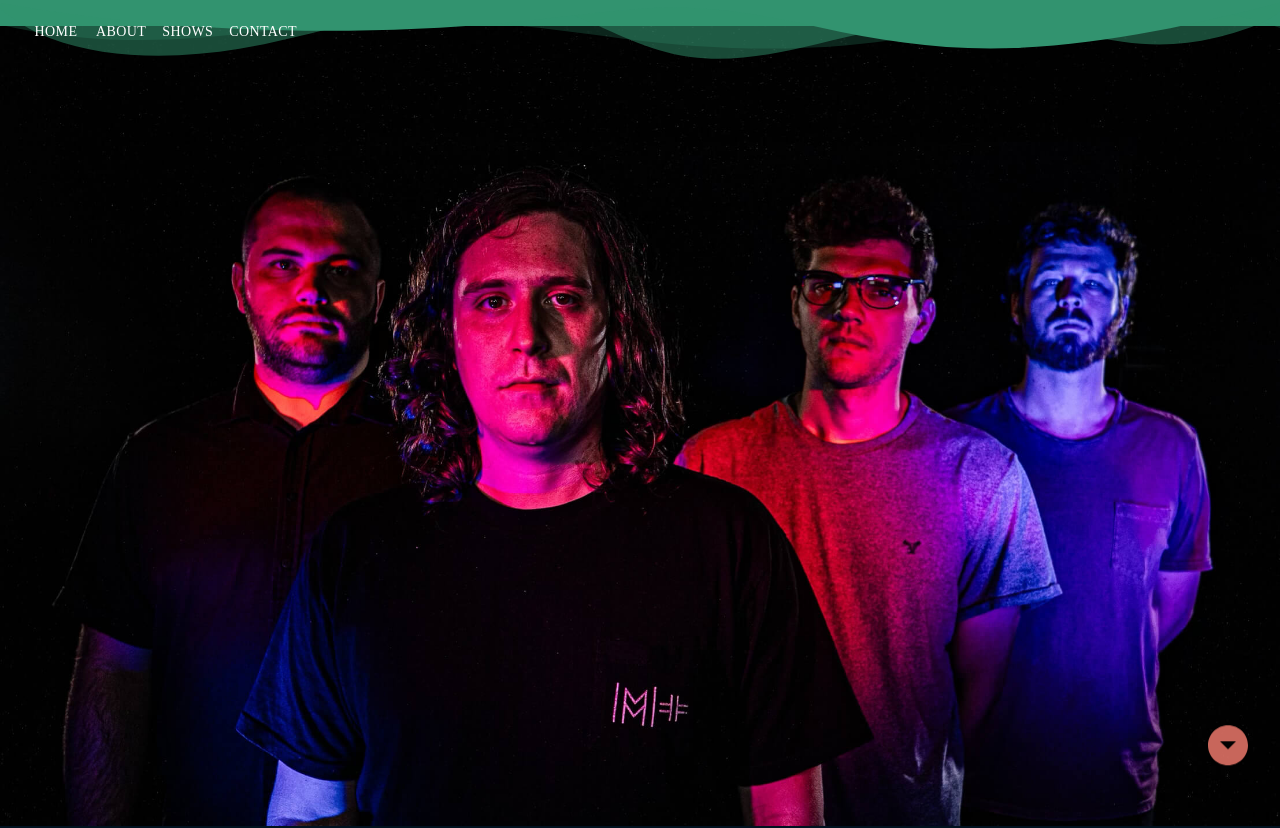
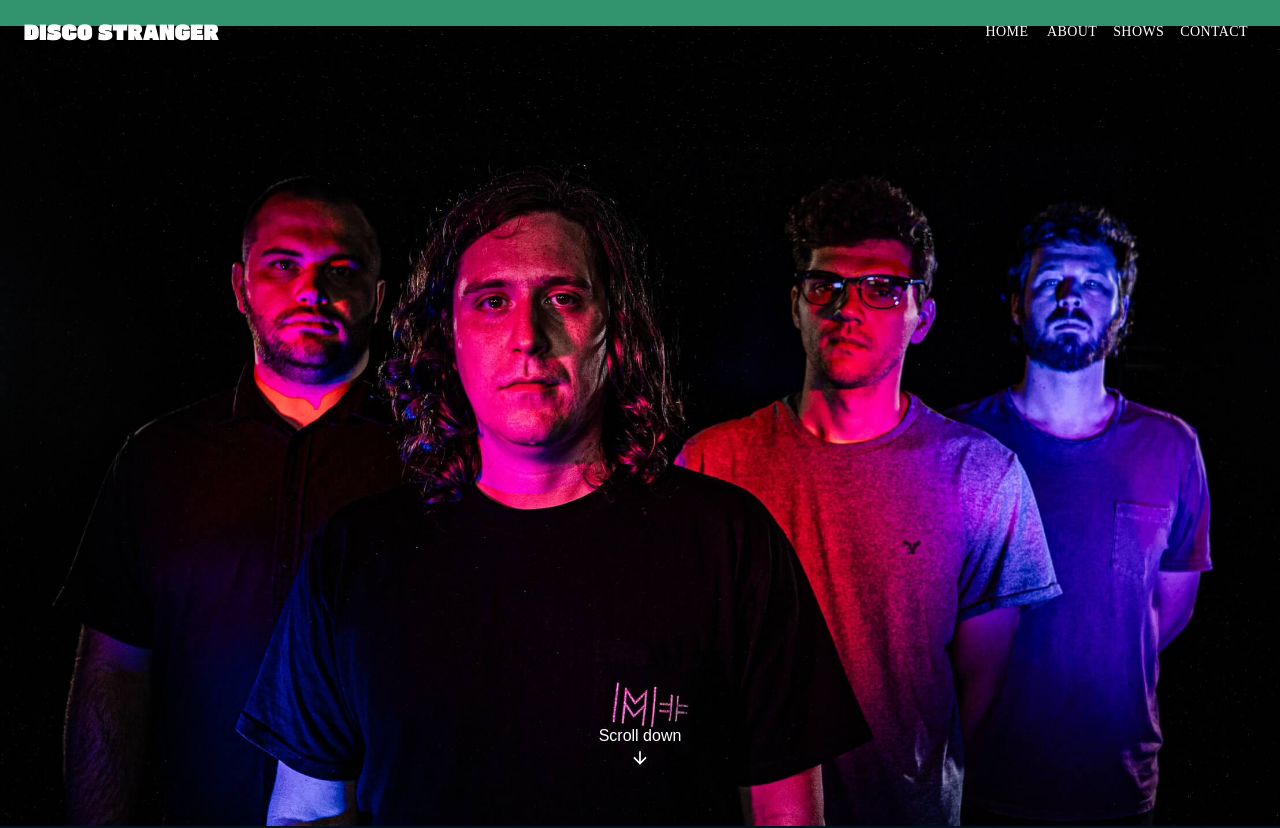
Before and after one commit to ajSeadler/band-website, a React (Vite) app: page /about in a window 1280 px wide. Shown: the top 828 px of the page. Built offline with nearby package versions, Linux system fonts and the light colour scheme; a small style sheet from the web is missing; a web font is replaced by a local one.

Commit message:
update styling (navbar)

```diff
--- a/package.json
+++ b/package.json
@@ -26,6 +26,7 @@
     "bootstrap": "^5.3.2",
     "dotenv": "^16.4.1",
     "emailjs": "^3.4.0",
+    "framer-motion": "^11.2.4",
     "nodemailer": "^6.9.8",
     "react": "^18.2.0",
     "react-bootstrap": "^2.9.1",
--- a/src/components/AboutUs.jsx
+++ b/src/components/AboutUs.jsx
@@ -1,57 +1,34 @@
-import React, { useRef, useEffect } from "react";
-import ScrollDownArrow from "./ScrollDownArrow";;
+import React, { useState, useEffect } from "react";
+import { motion } from "framer-motion";
 import ImageGallery from "./ImageGallery";
+import ArrowDownwardIcon from "@mui/icons-material/ArrowDownward";
 import "bootstrap/dist/css/bootstrap.min.css";
 
 const AboutUs = () => {
-  const aboutUsRef = useRef(null);
+  const [showScrollDownText, setShowScrollDownText] = useState(true);
 
-  const scrollToAboutUs = () => {
-    if (aboutUsRef.current) {
-      aboutUsRef.current.scrollIntoView({
-        behavior: "smooth",
-        block: "start",
-      });
-    }
+  useEffect(() => {
+    const handleScroll = () => {
+      const scrollPosition = window.pageYOffset || document.documentElement.scrollTop;
+      setShowScrollDownText(scrollPosition === 0);
     };
+
+    window.addEventListener("scroll", handleScroll);
+    return () => {
+      window.removeEventListener("scroll", handleScroll);
+    };
+  }, []);
+
   return (
+    <>
     <div className="about-pg">
-
-      <div className="bio text-white p-3 p-md-5" style={{ backgroundImage: 'url("/pics/compressed/bluePink.jpg")', backgroundSize: 'cover', backgroundPosition: 'top', backgroundRepeat: 'no-repeat', height:'100vh' }}>
-      <ScrollDownArrow onClick={scrollToAboutUs} />
+      <div className={`bio text-white p-3 p-md-5`}>
       </div>
 
-      {/* SVG Wave Divider */}
-      {/* <div className="custom-shape-divider-bottom-1706069005">
-        <svg
-          data-name="Layer 1"
-          xmlns="http://www.w3.org/2000/svg"
-          viewBox="0 0 1200 120"
-          preserveAspectRatio="none"
-        >
-          <path
-            d="M0,0V46.29c47.79,22.2,103.59,32.17,158,28,70.36-5.37,136.33-33.31,206.8-37.5C438.64,32.43,512.34,53.67,583,72.05c69.27,18,138.3,24.88,209.4,13.08,36.15-6,69.85-17.84,104.45-29.34C989.49,25,1113-14.29,1200,52.47V0Z"
-            opacity=".25"
-            className="shape-fill"
-          ></path>
-          <path
-            d="M0,0V15.81C13,36.92,27.64,56.86,47.69,72.05,99.41,111.27,165,111,224.58,91.58c31.15-10.15,60.09-26.07,89.67-39.8,40.92-19,84.73-46,130.83-49.67,36.26-2.85,70.9,9.42,98.6,31.56,31.77,25.39,62.32,62,103.63,73,40.44,10.79,81.35-6.69,119.13-24.28s75.16-39,116.92-43.05c59.73-5.85,113.28,22.88,168.9,38.84,30.2,8.66,59,6.17,87.09-7.5,22.43-10.89,48-26.93,60.65-49.24V0Z"
-            opacity=".5"
-            className="shape-fill"
-          ></path>
-          <path
-            d="M0,0V5.63C149.93,59,314.09,71.32,475.83,42.57c43-7.64,84.23-20.12,127.61-26.46,59-8.63,112.48,12.24,165.56,35.4C827.93,77.22,886,95.24,951.2,90c86.53-7,172.46-45.71,248.8-84.81V0Z"
-            className="shape-fill"
-          ></path>
-        </svg>
-      </div> */}
-      {/* Images Section */}
-      <div ></div>
-      <div className="row" style={{color:'#fff', margin:'5%', marginTop:'15%'}}>
-            <div className="col-12">
-
-            </div>
-            <div className="col-md-10 mx-auto" style={{fontFamily:'Oswald'}} >
+      <div className="row" style={{ color: '#fff', margin: '5%', }}>
+        <div className="col-12"></div>
+        <div className="col-md-10 mx-auto" style={{ fontFamily: 'Oswald' }}>
+          <h1 className="psychedelic-title"></h1>
           <p className="mb-4">
             Disco Stranger originally started out as a cover band under the
             name "Steve French and Company" until they heard one too many
@@ -90,6 +67,35 @@ const AboutUs = () => {
       </div>
       <ImageGallery />
     </div>
+    {showScrollDownText && (
+      <motion.div
+        initial={{ opacity: 0, y: 20 }}
+        animate={{ opacity: 1, y: 0 }}
+        transition={{ duration: 0.5, delay: 2.5, type: "spring", stiffness: 200, damping: 10 }}
+        className="scroll-down-container"
+        style={{
+          position: "fixed",
+          zIndex: 3,
+          bottom: "20px",
+          left: "50px",
+          right:'50px',
+          transform: "translateX(-50%)",
+          color: "#fff",
+          fontSize: "16px",
+          fontWeight: 100,
+          padding: "10px 20px",
+          margin:'0px',
+          borderRadius: "5px",
+          display: "flex",
+          flexDirection: "column",
+          alignItems: "center",
+        }}
+      >
+        <div style={{ marginTop: "10px" }}>Scroll down</div>
+        <ArrowDownwardIcon fontSize="small" />
+      </motion.div>
+    )}
+    </>
   );
 };
 
--- a/src/components/Contact.jsx
+++ b/src/components/Contact.jsx
@@ -27,8 +27,8 @@ const SocialIcons = styled.div`
 
 const Contact = () => {
   return (
-    <div className='cont-pg' style={{ display: 'flex', flexDirection: 'column',background: '#001220', minHeight: '85.1vh' }}>
-      <Container maxWidth="md">
+    <div className='cont-pg' style={{ display: 'flex', flexDirection: 'column',background: '#001220', minHeight: '85.1vh', marginTop:'-20%' }}>
+      <Container maxWidth="md" style={{marginTop:'20%'}}>
         <Paper elevation={3} style={{ padding: '30px', marginTop: '15%', borderRadius: '15px' }}>
           <Typography variant="h5" gutterBottom style={{fontFamily: 'Gasoek One'}}>
             CONTACT
--- a/src/components/Home.jsx
+++ b/src/components/Home.jsx
@@ -1,5 +1,7 @@
 // HomePage.jsx
-import React, { useState } from "react";
+import React, { useState, useEffect } from "react";
+import ArrowDownwardIcon from "@mui/icons-material/ArrowDownward";
+import { motion } from "framer-motion";
 import {
   Paper,
   Button,
@@ -86,6 +88,19 @@ const Home = () => {
   const [mousePos, setMousePos] = useState({ x: 0, y: 0 });
   const [modalOpen, setModalOpen] = useState(false);
   const [selectedImage, setSelectedImage] = useState(null);
+  const [showScrollDownText, setShowScrollDownText] = useState(true);
+
+  useEffect(() => {
+    const handleScroll = () => {
+      const scrollPosition = window.pageYOffset || document.documentElement.scrollTop;
+      setShowScrollDownText(scrollPosition === 0);
+    };
+
+    window.addEventListener("scroll", handleScroll);
+    return () => {
+      window.removeEventListener("scroll", handleScroll);
+    };
+  }, []);
 
   const images = [
     "/pics/compressed/Nat.jpg",
@@ -128,6 +143,7 @@ const Home = () => {
   };
 
   return (
+    <>
     <div className="home-pg">
       {/* Hero Section */}
       <HeroSection
@@ -174,8 +190,6 @@ const Home = () => {
           marginTop: "0px",
           background: `url(/2.svg)`,
           backgroundSize: "cover",
-          borderRadius: 0,
-          boxShadow: "0px 0px 0px 0px rgba(0,0,0,0)",
           border: "none",
         }}
       >
@@ -188,6 +202,35 @@ const Home = () => {
         <ContactUs />
       </Paper>
     </div>
+    {showScrollDownText && (
+      <motion.div
+        initial={{ opacity: 0, y: 20 }}
+        animate={{ opacity: 1, y: 0 }}
+        transition={{ duration: 0.5, delay: 2.5, type: "spring", stiffness: 200, damping: 10 }}
+        className="scroll-down-container"
+        style={{
+          position: "fixed",
+          zIndex: 3,
+          bottom: "20px",
+          left: "50px",
+          right:'50px',
+          transform: "translateX(-50%)",
+          color: "#fff",
+          fontSize: "16px",
+          fontWeight: 100,
+          padding: "10px 20px",
+          margin:'0px',
+          borderRadius: "5px",
+          display: "flex",
+          flexDirection: "column",
+          alignItems: "center",
+        }}
+      >
+        <div style={{ marginTop: "10px", fontFamily:'Bebas Neue' }}>Scroll down</div>
+        <ArrowDownwardIcon fontSize="small" />
+      </motion.div>
+    )}
+    </>
   );
 };
 
--- a/src/components/Media.jsx
+++ b/src/components/Media.jsx
@@ -9,7 +9,7 @@ const Video = ({ src, title }) => {
   };
 
   return (
-    <Card className="video-card" sx={{ boxShadow: "none", border: "none" }}>
+    <Card className="video-card" sx={{ boxShadow: 0, border: 0 }}>
       {isLoading && (
         <div style={{ position: "relative", width: "100%", height: "200px" }}>
           <CircularProgress
--- a/src/components/NavBar.jsx
+++ b/src/components/NavBar.jsx
@@ -1,4 +1,4 @@
-import React from "react";
+import React, { useState, useEffect } from "react";
 import {
   AppBar,
   Toolbar,
@@ -10,17 +10,18 @@ import {
   ListItem,
   ListItemText,
   useMediaQuery,
+  Box
 } from "@mui/material";
 import MenuIcon from "@mui/icons-material/Menu";
 import { Link } from "react-router-dom";
 
 const NavBar = () => {
   const isMobile = useMediaQuery("(max-width:600px)");
-  const [drawerOpen, setDrawerOpen] = React.useState(false);
+  const [drawerOpen, setDrawerOpen] = useState(false);
+  const [showNavBar, setShowNavBar] = useState(true);
 
   const toggleDrawer = (open) => (event) => {
     if (
-      // cool i guess, not like anyone would be able to use it though (shift & tab for mobile drawer)
       event.type === "keydown" &&
       (event.key === "Tab" || event.key === "Shift")
     ) {
@@ -38,17 +39,6 @@ const NavBar = () => {
         color: "#fff"
       }}
     >
-      <Typography
-        variant="h6"
-        style={{
-          textAlign: "center",
-          margin: "10px",
-          color: "#FFF",
-          fontFamily: "Oswald",
-        }}
-      >
-        DISCO STRANGER
-      </Typography>
       <ListItem button component={Link} to="/">
         <ListItemText primary="Home" />
       </ListItem>
@@ -64,21 +54,49 @@ const NavBar = () => {
     </List>
   );
 
-  //
+  useEffect(() => {
+    let lastScrollY = window.scrollY;
+
+    const handleScroll = () => {
+      if (window.scrollY > lastScrollY) {
+        // Scroll Down
+        setShowNavBar(false);
+      } else {
+        // Scroll Up
+        setShowNavBar(true);
+      }
+      lastScrollY = window.scrollY;
+    };
+
+    window.addEventListener("scroll", handleScroll);
+
+    return () => {
+      window.removeEventListener("scroll", handleScroll);
+    };
+  }, []);
 
   return (
     <AppBar
       position="sticky"
       sx={{
-        background: `url("/testwave.svg")`,
+        background: `transparent`,
         backgroundRepeat: "no-repeat",
         backgroundSize: "cover",
         border: "none",
         boxShadow: "none",
         zIndex: 1,
+        transform: showNavBar ? "translateY(0)" : "translateY(-100%)",
+        transition: "transform 0.3s ease-in-out",
       }}
     >
       <Toolbar>
+        <Typography
+          variant="h6"
+          component="div"
+          sx={{ flexGrow: 1, color: "#fff", fontFamily:'YourCustomFont' }}
+        >
+          DISCO STRANGER
+        </Typography>
         {isMobile ? (
           <>
             <IconButton
@@ -112,12 +130,6 @@ const NavBar = () => {
           </>
         ) : (
           <>
-            {/* Logo image */}
-            {/* <img
-              src="/pics/whitelogo.PNG"
-              alt="Your Band Logo"
-              style={{ height: "50px", marginRight: "auto" }}
-            /> */}
             {/* Navigation buttons */}
             <div>
               <Button
--- a/src/components/ScrollDownArrow.jsx
+++ /dev/null
@@ -1,25 +0,0 @@
-import React, { useState, useEffect } from "react";
-import { IconButton } from "@mui/material";
-import ArrowDropDownCircleIcon from "@mui/icons-material/ArrowDropDownCircle";
-
-const ScrollDownArrow = ({ onClick }) => {
-  const [isBouncing, setIsBouncing] = useState(true);
-
-  useEffect(() => {
-    const interval = setInterval(() => {
-      setIsBouncing((prev) => !prev);
-    }, 1000); // Change the interval duration as needed
-
-    return () => clearInterval(interval);
-  }, []);
-
-  return (
-    <div className={`scroll-down-arrow ${isBouncing ? "bounce" : ""}`}>
-      <IconButton aria-label="scroll down" onClick={onClick}>
-        <ArrowDropDownCircleIcon style={{ color: 'salmon', fontSize: '3rem' }} />
-      </IconButton>
-    </div>
-  );
-};
-
-export default ScrollDownArrow;
--- a/src/components/Shows.jsx
+++ b/src/components/Shows.jsx
@@ -21,17 +21,14 @@ import LocationOnIcon from "@mui/icons-material/LocationOn";
 
 const ShowsPaper = styled(Paper)(({ theme }) => ({
   padding: "50px",
-  marginTop: "-3%",
   background: "#001220",
-  boxShadow: "0px 10px 20px rgba(0, 0, 0, 0.1)",
-
+  marginTop: "-5%",
   [theme.breakpoints.down("sm")]: {
-    marginTop: "-10%",
+    marginTop: "-15%", // Margin for mobile screens
   },
 }));
 
 const ShowsContainer = styled(Grid)(({ theme }) => ({
-  marginTop: "10px",
   display: "flex",
   justifyContent: "flex-start",
 }));
@@ -141,7 +138,7 @@ const Shows = () => {
       )}
 
       {!loading && (
-        <ShowsPaper elevation={3}>
+        <ShowsPaper elevation={0}>
           {/* <div className="custom-font-shows">
           </div> */}
           <div className="custom-font-shows">
--- a/src/index.css
+++ b/src/index.css
@@ -1,4 +1,3 @@
-
 * {
   margin: 0px;
   padding: 0px;
@@ -15,7 +14,7 @@ body {
 }
 
 p {
-  font-family: 'Oswald' !important;
+  font-family: "Oswald" !important;
 }
 
 .home-pg {
@@ -78,6 +77,7 @@ h1 {
 .custom-font-shows {
   font-family: "Bebas Neue", sans-serif;
   color: aliceblue;
+  margin-top: 5%;
 }
 
 .hero-section {
@@ -109,8 +109,6 @@ h1 {
   box-shadow: none;
   /* background: radial-gradient(circle, #1C6E8C, #2A7F62); */
 }
-
-
 
 .hero-text-fade-in {
   animation: fadeIn 2s ease-out;
@@ -150,12 +148,11 @@ h1 {
 }
 
 .psychedelic-title {
-  font-family: 'Luckiest Guy', cursive;
+  font-family: "Luckiest Guy", cursive;
   font-size: 3rem;
   color: #563256;
   text-shadow: 0 0 5px #ff0000, 0 0 10px #ff8000, 0 0 15px #ffff00,
-               0 0 20px #00ff00, 0 0 25px #00ffff, 0 0 30px #0000ff,
-               0 0 35px #8000ff;
+    0 0 20px #00ff00, 0 0 25px #00ffff, 0 0 30px #0000ff, 0 0 35px #8000ff;
   text-align: center;
   margin-bottom: 2rem;
   animation: glow 1.5s infinite alternate;
@@ -164,18 +161,16 @@ h1 {
 @keyframes glow {
   from {
     text-shadow: 0 0 5px #ff0000, 0 0 10px #ff8000, 0 0 15px #ffff00,
-                 0 0 20px #00ff00, 0 0 25px #00ffff, 0 0 30px #0000ff,
-                 0 0 35px #8000ff;
+      0 0 20px #00ff00, 0 0 25px #00ffff, 0 0 30px #0000ff, 0 0 35px #8000ff;
   }
   to {
     text-shadow: 0 0 10px #ff0000, 0 0 20px #ff8000, 0 0 30px #ffff00,
-                 0 0 40px #00ff00, 0 0 50px #00ffff, 0 0 60px #0000ff,
-                 0 0 70px #8000ff;
+      0 0 40px #00ff00, 0 0 50px #00ffff, 0 0 60px #0000ff, 0 0 70px #8000ff;
   }
 }
 
 .bio {
-  background-image: url("/pics/compressed/fullband-mobile.JPG");
+  background-image: url("/pics/compressed/fullband.JPG");
 }
 
 .bio-desktop {
@@ -190,60 +185,6 @@ h1 {
 
 .video-section {
   box-shadow: none;
-}
-
-.scroll-down-arrow {
-  position: absolute;
-  bottom: 20px; /* Adjust the position as needed */
-  right: 20px; /* Adjust the position as needed */
-  opacity: 0.8; /* Adjust opacity as needed */
-  transition: transform 0.5s ease-in-out;
-}
-
-.scroll-down-arrow.bounce {
-  transform: translateY(-10px); /* Adjust the bounce distance as needed */
-}
-
-
-@keyframes bounce {
-  0% {
-    transform: translateY(0);
-  }
-  100% {
-    transform: translateY(10px); /* Adjust the distance */
-  }
-}
-
-
-@keyframes animate {
-  0% {
-    transform: translate(40%, -25%);
-    border-radius: 60% 40% 30% 70% / 100% 85% 92% 74%;
-  }
-  50% {
-    transform: translate(0%, 13%);
-    border-radius: 20% 71% 47% 70% / 81% 15% 22% 54%;
-    rotate: 41deg;
-    scale: 1.15;
-  }
-  100% {
-    transform: translate(-45%, 39%);
-    border-radius: 100% 75% 92% 74% / 60% 80% 30% 70%;
-    rotate: -60deg;
-    scale: 1.05;
-  }
-}
-
-@keyframes waveAnimation {
-  0% {
-    background-position: 0% 0%;
-  }
-  50% {
-    background-position: 100% 0%;
-  }
-  100% {
-    background-position: 0% 0%;
-  }
 }
 
 @media (max-width: 768px) {
@@ -340,7 +281,7 @@ h1 {
   }
 
   span {
-    font-family: 'Oswald' !important;
+    font-family: "Oswald" !important;
     padding: 2%;
   }
 }
```
Also changed, not shown: 2 other files (tests, documents, lock files or other folders). Lines whose indentation alone changed are shown as unchanged.
